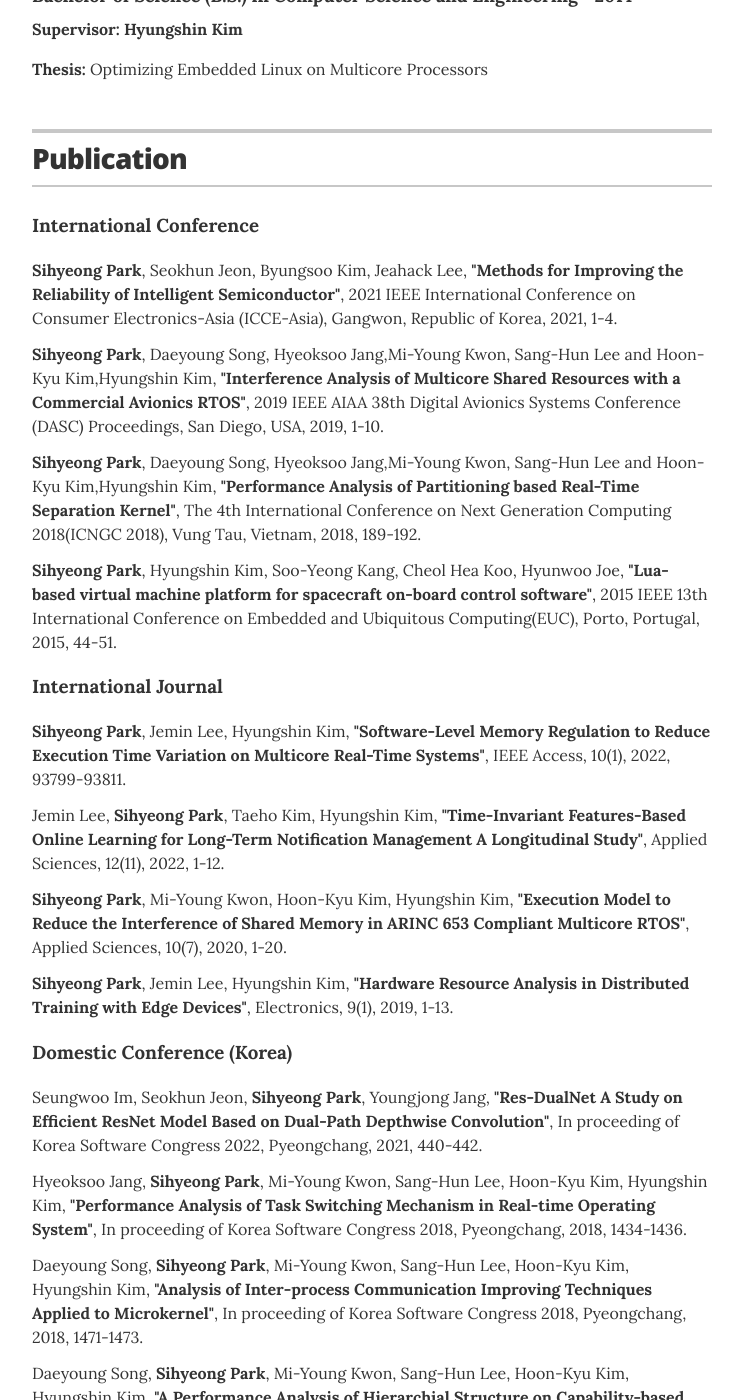
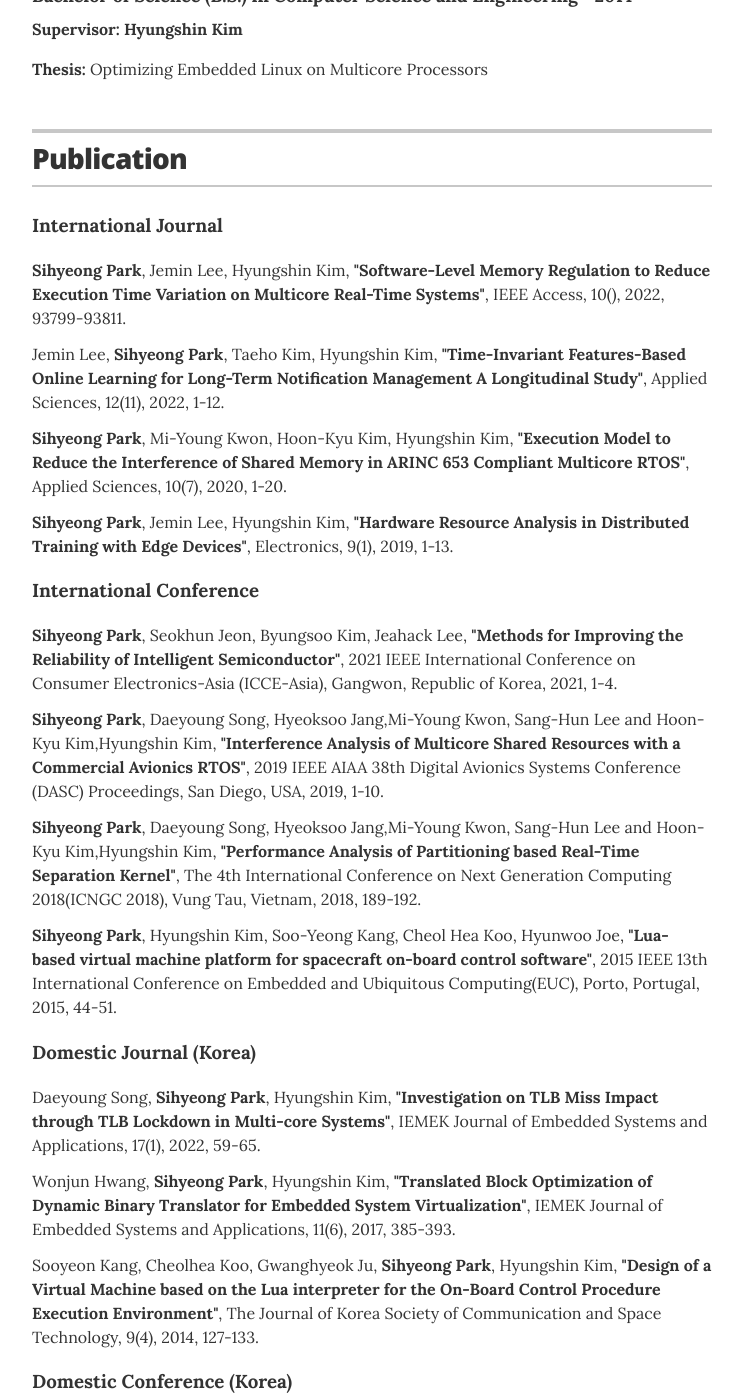
Before and after one commit to sihyeong/sihyeong.github.io, a Jekyll site: the page built from index.html, in a window 1280 px wide and 1400 px high, scrolled down 949 px. Shown: the whole window, without its empty margins (268-1011 px from the left). Built offline with Jekyll 4.4.1, drawn with Linux system fonts in a browser that asks for light colours; some of the changed text lies outside the part shown.

Commit message:
modification

```diff
--- a/_data/i_j_publication.yml
+++ b/_data/i_j_publication.yml
@@ -3,7 +3,7 @@
   publisher: IEEE Access
   datetime: 2022
   volume: 10
-  issue: 1
+  issue:
   pageStart: 93799
   pageEnd: 93811
 
--- a/_layouts/resume.html
+++ b/_layouts/resume.html
@@ -92,27 +92,22 @@
           <h2>Publication</h2>
         </header>
 
-        <h3>International Conference</h3>
-
-        {% for paper in site.data.i_c_publication %}
-        {% if paper.name %}
-        <div class="resume-item" itemscope itemprop="published" itemtype="http://schema.org/ScholarlyArticle">
-        <p class="resume-item-copy"> {{ paper.author }}, <b>"{{ paper.name }}"</b>, {{ paper.publisher }}, {{ paper.contentLocation }},
-          {{ paper.datetime }}, {{ paper.pageStart }}-{{ paper.pageEnd }}.</p>
-        {% endif %}
-        {% endfor %}
-
         <h3>International Journal</h3>
         {% for paper in site.data.i_j_publication %}
         {% if paper.name %}
         <div class="resume-item" itemscope itemprop="published" itemtype="http://schema.org/ScholarlyArticle">
+        {% if paper.issue == '' %}
+        <p class="resume-item-copy"> {{ paper.author }}, <b>"{{ paper.name }}"</b>, {{ paper.publisher }}, {{ paper.volume }},
+          {{ paper.datetime }}, {{ paper.pageStart }}-{{ paper.pageEnd }}.</p>
+        {% else %}
         <p class="resume-item-copy"> {{ paper.author }}, <b>"{{ paper.name }}"</b>, {{ paper.publisher }}, {{ paper.volume }}({{ paper.issue }}),
           {{ paper.datetime }}, {{ paper.pageStart }}-{{ paper.pageEnd }}.</p>
         {% endif %}
+        {% endif %}
         {% endfor %}
 
-        <h3>Domestic Conference (Korea)</h3>
-        {% for paper in site.data.d_c_publication %}
+        <h3>International Conference</h3>
+        {% for paper in site.data.i_c_publication %}
         {% if paper.name %}
         <div class="resume-item" itemscope itemprop="published" itemtype="http://schema.org/ScholarlyArticle">
         <p class="resume-item-copy"> {{ paper.author }}, <b>"{{ paper.name }}"</b>, {{ paper.publisher }}, {{ paper.contentLocation }},
@@ -128,6 +123,16 @@
             {{ paper.datetime }}, {{ paper.pageStart }}-{{ paper.pageEnd }}.</p>
         {% endif %}
         {% endfor %}
+
+        <h3>Domestic Conference (Korea)</h3>
+        {% for paper in site.data.d_c_publication %}
+        {% if paper.name %}
+        <div class="resume-item" itemscope itemprop="published" itemtype="http://schema.org/ScholarlyArticle">
+        <p class="resume-item-copy"> {{ paper.author }}, <b>"{{ paper.name }}"</b>, {{ paper.publisher }}, {{ paper.contentLocation }},
+          {{ paper.datetime }}, {{ paper.pageStart }}-{{ paper.pageEnd }}.</p>
+        {% endif %}
+        {% endfor %}
+
       </div><!-- end of resume-item -->
       </section>
       <!-- end publication -->
```
